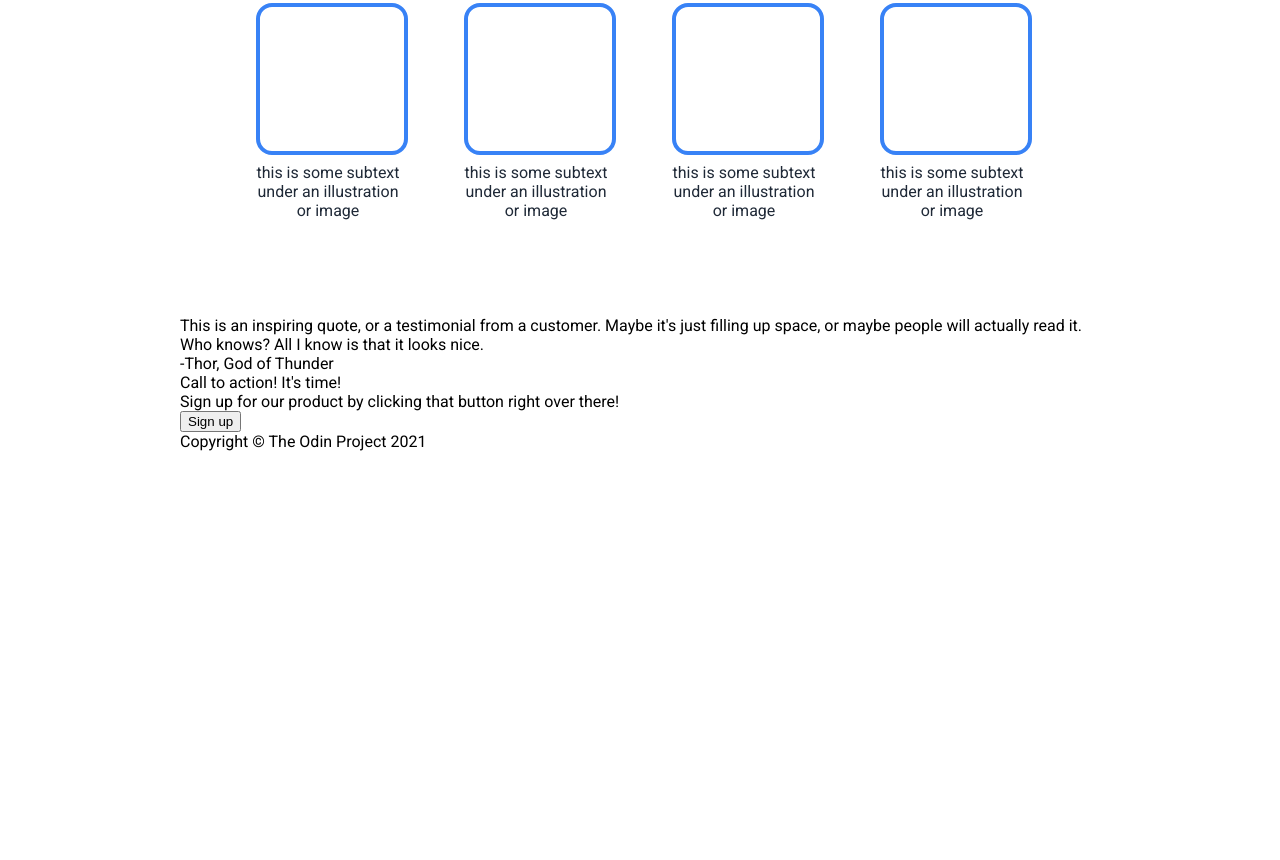
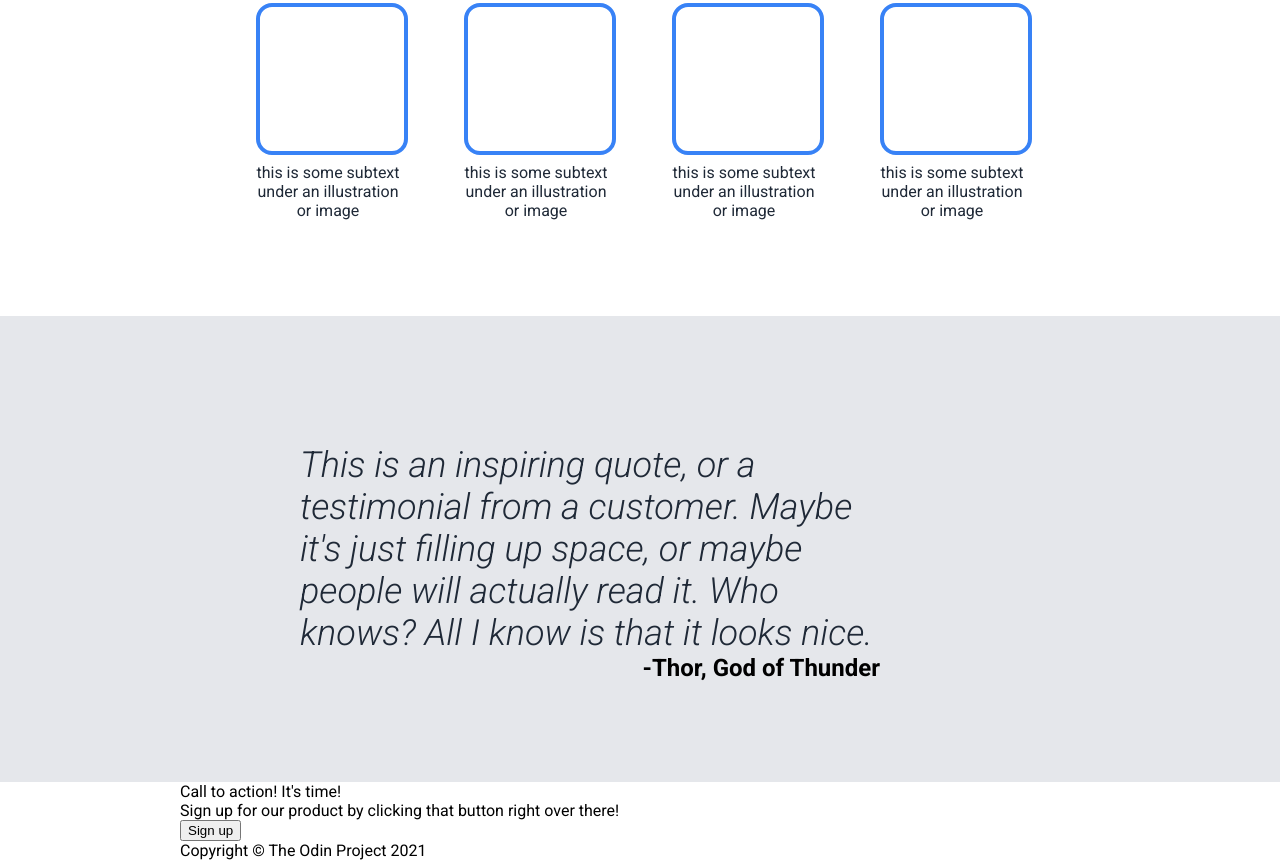
Before and after one commit to bafi-hng/odin-landing-page, a plain HTML site: page index.html in a window 1280 px wide. Shown: the part 619-1479 px from the top of the page. Before the commit the page ends 1070 px from the top, so only its background shows below. Drawn offline with Linux system fonts and the light colour scheme.

Commit message:
Create rough style for third section

```diff
--- a/style.css
+++ b/style.css
@@ -126,3 +126,26 @@ a {
 .placeholder-descript {
     color: #1F2937;
 }
+
+/* third section */
+
+.third-section {
+    background-color:#E5E7EB;
+    display: flex;
+    padding: 128px 400px 100px 300px;
+    flex-direction: column;
+}
+
+.quote {
+    font-size: 36px;
+    font-style: italic;
+    color: #1F2937;
+    font-weight: 300;
+    font-style: italic;
+}
+
+.author {
+    font-weight: bold;
+    font-size: 24px;
+    align-self: flex-end;
+}
```
